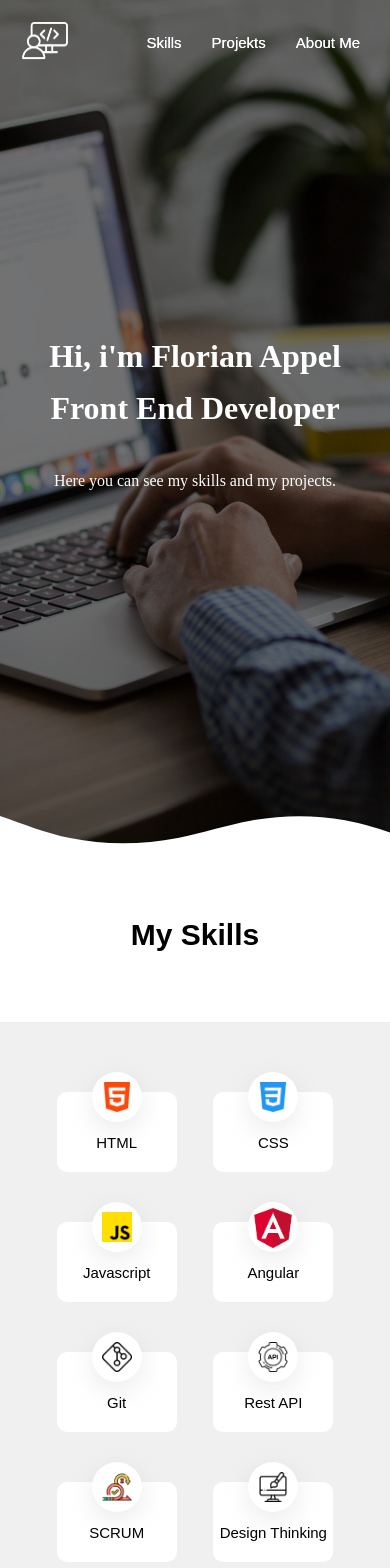
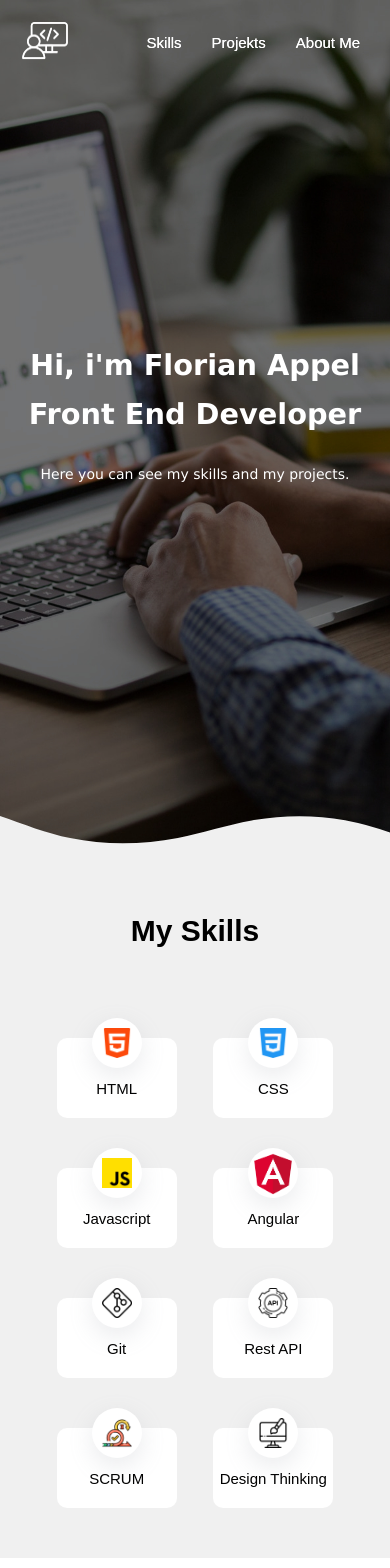
Before and after one commit to Florian-Appel/Portfolio, an Angular app: page / in a window 390 px wide. Shown: the top 1568 px of the page. Built offline with nearby package versions, Linux system fonts and the light colour scheme.

Commit message:
feedback updates

```diff
--- a/angular.json
+++ b/angular.json
@@ -41,8 +41,8 @@
                                 },
                                 {
                                     "type": "anyComponentStyle",
-                                    "maximumWarning": "3kb",
-                                    "maximumError": "4kb"
+                                    "maximumWarning": "4kb",
+                                    "maximumError": "5kb"
                                 }
                             ],
                             "fileReplacements": [{
--- a/src/app/about-me/about-me.component.html
+++ b/src/app/about-me/about-me.component.html
@@ -1,14 +1,14 @@
 <div id="about-me">
-    <div class="AboutMe-headline">
+    <!-- <div class="AboutMe-headline">
         <h1>About me</h1>
-    </div>
+    </div> -->
     <div class="aboutMe">
         <div class="AboutMe-picture">
             <img src="assets/img/user.png">
         </div>
         <div class="AboutMe-text">
             <div>
-                <h3>My Story</h3>
+                <h2>About Me</h2>
             </div>
 
             <p>My journey in the it world began by researching how to build websites on the internet. So I wrote my first lines of HTML and CSS code. Since I liked the way it worked, I wanted to get more into it. Then I found out about a young company that
--- a/src/app/about-me/about-me.component.scss
+++ b/src/app/about-me/about-me.component.scss
@@ -11,11 +11,10 @@
 .aboutMe {
     display: flex;
     align-items: center;
-    height: 350px;
     width: 100%;
     background-color: rgb(240, 240, 240);
     justify-content: space-evenly;
-    margin-bottom: 30px;
+    margin-top: 50px;
     img {
         width: 250px;
         height: 250px;
@@ -38,9 +37,6 @@
 
 // Responsive
 @media (max-width: 850px) {
-    // .aboutMe {
-    //     height: 400px;
-    // }
     .AboutMe-text {
         padding-left: 0px;
         padding-right: 50px;
@@ -49,36 +45,27 @@
 
 @media (max-width: 750px) {
     .aboutMe {
-        height: 750px;
         flex-direction: column;
-        img {
-            padding: 0;
-        }
     }
     .AboutMe-text {
         padding-left: 80px;
         padding-right: 80px;
+        padding-bottom: 30px;
     }
 }
 
 @media (max-width: 480px) {
-    .aboutMe {
-        height: 800px;
-    }
     .AboutMe-text {
         padding-left: 50px;
         padding-right: 50px;
+        padding-bottom: 30px;
     }
 }
 
-@media (max-width: 400px) {
+@media (max-width: 350px) {
     .aboutMe {
-        height: 850px;
+        img {
+            padding: 40px;
+        }
     }
 }
-
-@media (max-width: 370px) {
-    .aboutMe {
-        height: 900px;
-    }
-}
--- a/src/app/fotter/fotter.component.html
+++ b/src/app/fotter/fotter.component.html
@@ -1,7 +1,7 @@
 <div class="fotter">
     <div class="fotter-text">
-        <div class="d-flex">
-            <a style="margin-left: 30px;" routerLink="/impressum">Impressum</a>
+        <div class="d-flex fotter-links">
+            <a class="m-r" routerLink="/impressum">Impressum</a>
             <a routerLink="/Privacy">Privacy</a>
         </div>
         <div class="fotter-icons">
--- a/src/app/fotter/fotter.component.scss
+++ b/src/app/fotter/fotter.component.scss
@@ -1,5 +1,4 @@
 .fotter {
-    height: 80px;
     background-color: rgb(240, 240, 240);
 }
 
@@ -7,9 +6,6 @@
     display: flex;
     justify-content: space-between;
     a {
-        padding-top: 30px;
-        padding-left: 20px;
-        padding-right: 20px;
         text-decoration: none;
         color: black;
         cursor: pointer;
@@ -19,9 +15,18 @@
     }
 }
 
+.fotter-links {
+    display: flex;
+    align-items: center;
+    padding-top: 30px;
+    padding-bottom: 30px;
+    padding-left: 50px;
+}
+
 .fotter-icons {
-    margin-top: 23px;
-    margin-right: 30px;
+    display: flex;
+    align-items: center;
+    padding-right: 50px;
 }
 
 .m-r {
@@ -29,29 +34,11 @@
 }
 
 // Responsive
-@media (max-width: 520px) {
-    .fotter-text {
-        a {
-            padding-left: 10px;
-            padding-right: 10px;
-        }
+@media (max-width: 450px) {
+    .fotter-links {
+        padding-left: 20px;
+    }
+    .fotter-icons {
+        padding-right: 20px;
     }
 }
-
-@media (max-width: 400px) {
-    .fotter-text {
-        a {
-            padding-left: 5px;
-            padding-right: 5px;
-            img {
-                width: 25px;
-            }
-        }
-    }
-    .fotter-icons {
-        margin-top: 30px;
-    }
-    .m-r {
-        margin-right: 10px;
-    }
-}
--- a/src/app/home/home.component.html
+++ b/src/app/home/home.component.html
@@ -4,7 +4,7 @@
     </svg>
 </div>
 <app-header></app-header>
-<img src="assets/img/Home-Backround-55.jpg" class="header-img">
+<!-- <img src="assets/img/Home-Backround-55.jpg" class="header-img"> -->
 
 <div class="home" id="home">
     <div class="header-text">
--- a/src/app/home/home.component.scss
+++ b/src/app/home/home.component.scss
@@ -22,11 +22,11 @@
 }
 
 .custom-shape-divider-bottom-1649256662 .shape-fill {
-    fill: white;
+    fill: rgb(240, 240, 240);
 }
 
 .home {
-    position: absolute;
+    // position: absolute;
     top: 0;
     left: 0;
     right: 0;
@@ -36,16 +36,20 @@
     flex-direction: column;
     justify-content: center;
     color: white;
+    background-image: url('../../assets/img/Home-Backround-55.jpg');
+    background-size: cover;
+    background-repeat: repeat;
+    background-position: center;
     h1 {
         font-size: 300%;
         margin-top: 15px;
         margin-bottom: 15px;
-        font-family: serif;
+        font-family: Verdana, Geneva, Tahoma, sans-serif;
     }
     p {
         margin-top: 50px;
         font-size: 20px;
-        font-family: serif;
+        font-family: Verdana, Geneva, Tahoma, sans-serif;
     }
 }
 
@@ -65,7 +69,7 @@
     }
 }
 
-@media (max-width: 550px) {
+@media (max-width: 650px) {
     .header-text {
         h1 {
             font-size: 250%;
@@ -81,7 +85,7 @@
     }
 }
 
-@media (max-width: 470px) {
+@media (max-width: 530px) {
     .header-text {
         h1 {
             font-size: 200%;
@@ -94,7 +98,7 @@
     }
 }
 
-@media (max-width: 360px) {
+@media (max-width: 430px) {
     .header-text {
         h1 {
             font-size: 180%;
@@ -107,7 +111,7 @@
     }
 }
 
-@media (max-width: 300px) {
+@media (max-width: 370px) {
     .header-text {
         h1 {
             font-size: 150%;
--- a/src/app/projects/projects.component.html
+++ b/src/app/projects/projects.component.html
@@ -20,7 +20,7 @@
         </div>
     </div>
     <div class="projekt-box c-reverse">
-        <div class="projekt-info">
+        <div class="projekt-info projekt-info-padding">
             <h1>Join</h1>
             <p>This is a Kanban system with which you can manage projects. Selected users are assigned tasks and these can be divided into different phases of the current progress.</p>
             <div class="project-buttons">
--- a/src/app/projects/projects.component.scss
+++ b/src/app/projects/projects.component.scss
@@ -10,7 +10,7 @@
 
 .projekt-box {
     display: flex;
-    background-color: rgb(240, 240, 240);
+    box-shadow: 0px 1px 5px 3px rgba(0, 0, 0, 0.2);
     padding: 50px;
     margin-bottom: 30px;
     img {
@@ -27,10 +27,15 @@
     flex-direction: column;
     text-align: center;
     padding-left: 100px;
-    padding-right: 100px;
+    padding-right: 50px;
     button {
         width: 100px;
     }
+}
+
+.projekt-info-padding {
+    padding-left: 50px;
+    padding-right: 100px;
 }
 
 .project-buttons {
@@ -87,7 +92,7 @@
 
 .button-23 {
     background-color: #126bfb;
-    border: 1px solid #222222;
+    border: 1px solid #126bfb;
     border-radius: 8px;
     box-sizing: border-box;
     color: white;
@@ -211,6 +216,21 @@
     .c-reverse {
         flex-direction: column-reverse;
     }
+    .projects-header {
+        padding-top: 30px;
+        padding-bottom: 30px;
+    }
+}
+
+@media (max-width: 380px) {
+    .projekt-info {
+        padding-left: 0;
+        padding-right: 0;
+    }
+    .projects-header {
+        padding-top: 30px;
+        padding-bottom: 30px;
+    }
 }
 
 @media (max-width: 360px) {
@@ -219,4 +239,12 @@
             height: 150px;
         }
     }
+    .projekt-info {
+        padding-left: 0;
+        padding-right: 0;
+    }
+    .projects-header {
+        padding-top: 30px;
+        padding-bottom: 30px;
+    }
 }
--- a/src/app/skills/skills.component.scss
+++ b/src/app/skills/skills.component.scss
@@ -1,5 +1,4 @@
 .skills {
-    height: 650px;
     background-color: rgb(240, 240, 240);
 }
 
@@ -7,8 +6,7 @@
     display: flex;
     justify-content: center;
     padding-top: 50px;
-    padding-bottom: 50px;
-    background-color: white;
+    padding-bottom: 30px;
     h1 {
         font-size: 30px;
     }
@@ -24,6 +22,7 @@
     display: flex;
     justify-content: space-evenly;
     padding: 20px;
+    padding-bottom: 50px;
 }
 
 .skill-box {
@@ -83,9 +82,6 @@
         margin-top: 12px;
         margin-left: 12px;
     }
-    .skills {
-        height: 590px;
-    }
 }
 
 @media (max-width: 700px) {
@@ -99,12 +95,13 @@
         grid-template-columns: auto auto;
         margin-top: 0;
         padding-top: 0;
+        padding-bottom: 0;
     }
     .skill-box {
         margin-bottom: 50px;
     }
-    .skills {
-        height: 850px;
+    .skills-header {
+        padding-bottom: 0;
     }
 }
 
@@ -115,6 +112,9 @@
         p {
             font-size: 15px;
         }
+    }
+    .skill-boxes-2 {
+        padding-bottom: 0;
     }
     .skill-circle {
         width: 50px;
@@ -127,7 +127,7 @@
         margin-top: 10px;
         margin-left: 10px;
     }
-    .skills {
-        height: 760px;
+    .skills-header {
+        padding-bottom: 0;
     }
 }
```
